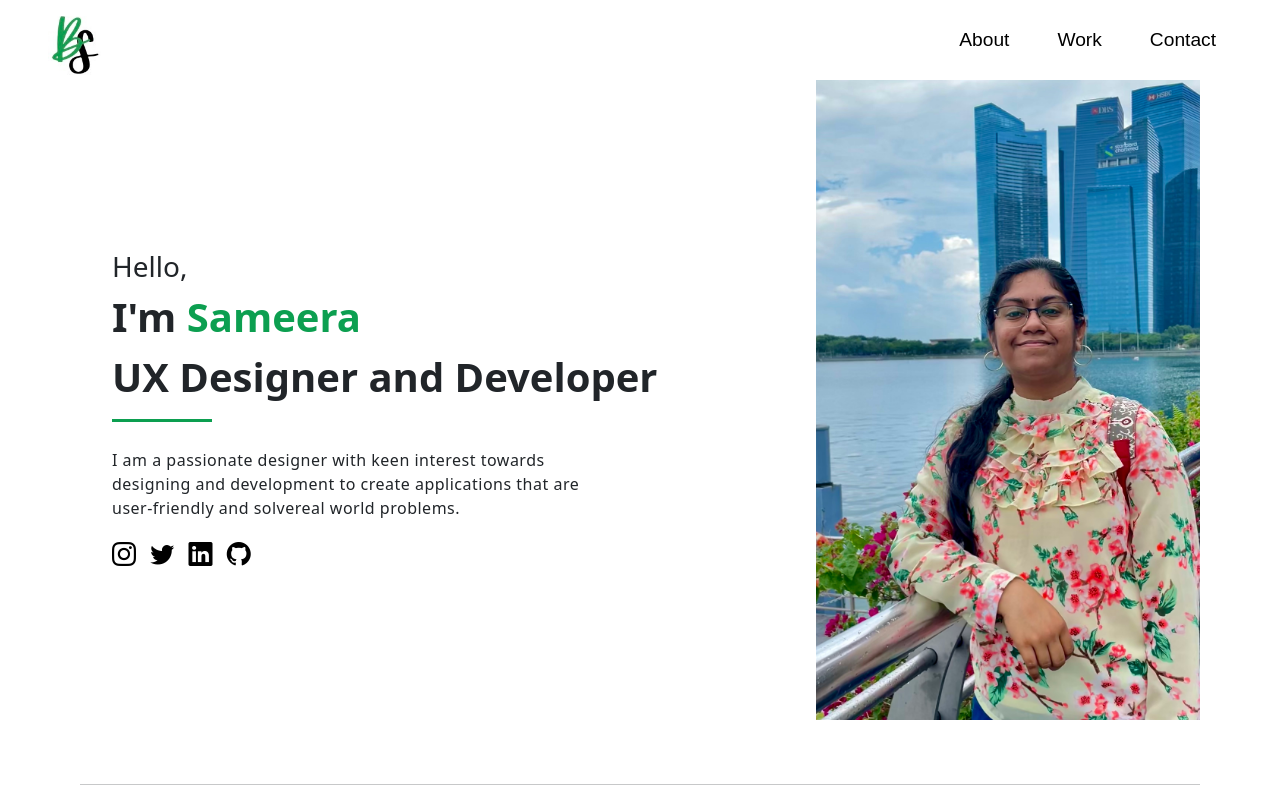
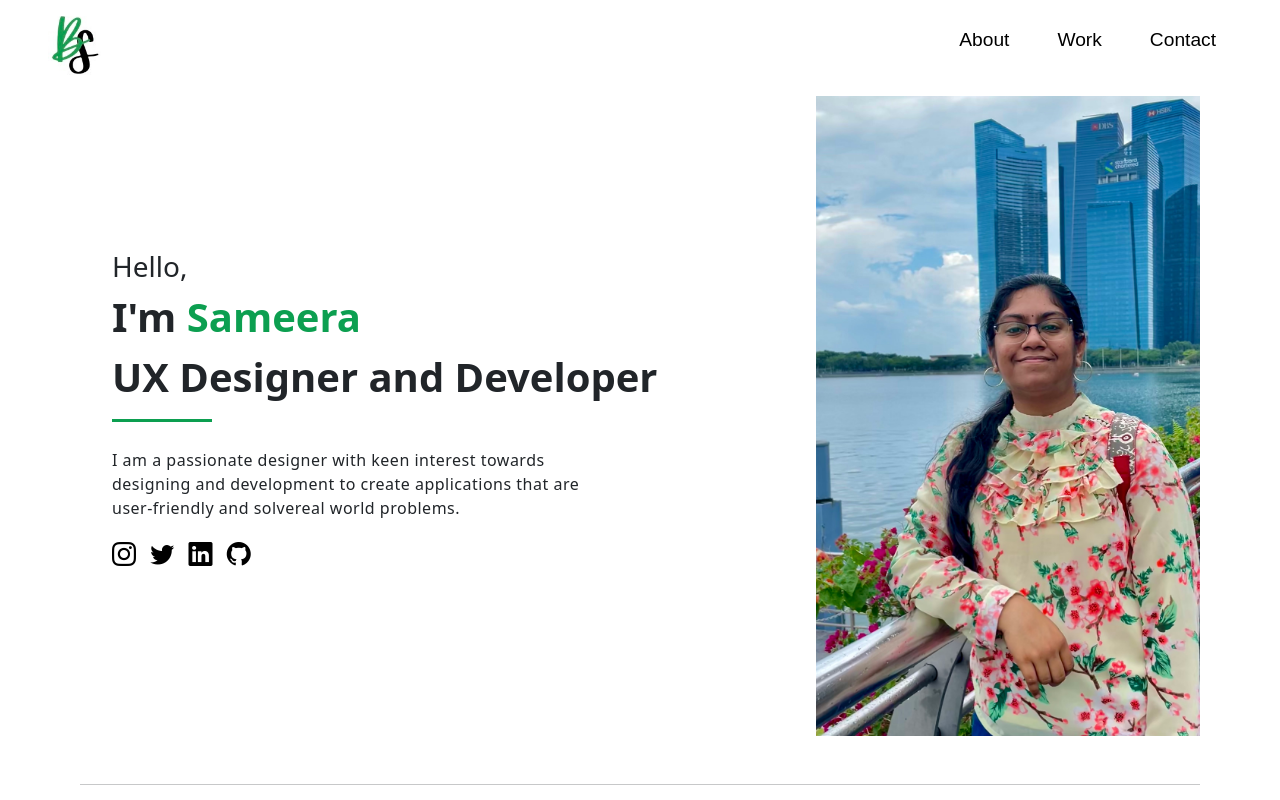
Before and after one commit to infi-bins-loop/sameera_portfolio, a React (Create React App) app: page / in a window 1280 px wide. Shown: the top 800 px of the page. Built offline with nearby package versions, Linux system fonts and the light colour scheme.

Commit message:
initial push

```diff
--- a/src/components/Contact/contact.css
+++ b/src/components/Contact/contact.css
@@ -17,7 +17,6 @@
 .conDesc{
     padding-bottom: 2rem;
     padding-top: 1rem;
-    /*color: #0C9F50;*/
     font-size: large;
 }
 .contForm{
@@ -29,7 +28,7 @@
 
 .name, .email, .msg{
     font-size: medium;
-    width: 100%;
+    width: 80%;
     max-width: 35rem;
     margin: 0.5rem;
     padding: 0.5rem 1rem;
--- a/src/components/Intro/intro.css
+++ b/src/components/Intro/intro.css
@@ -14,6 +14,7 @@
     object-fit: cover;
     height: 80vh;
     width: 30vw;
+    margin-top: 1rem;
 }
 .introContent {
     height: 80vh;
```
